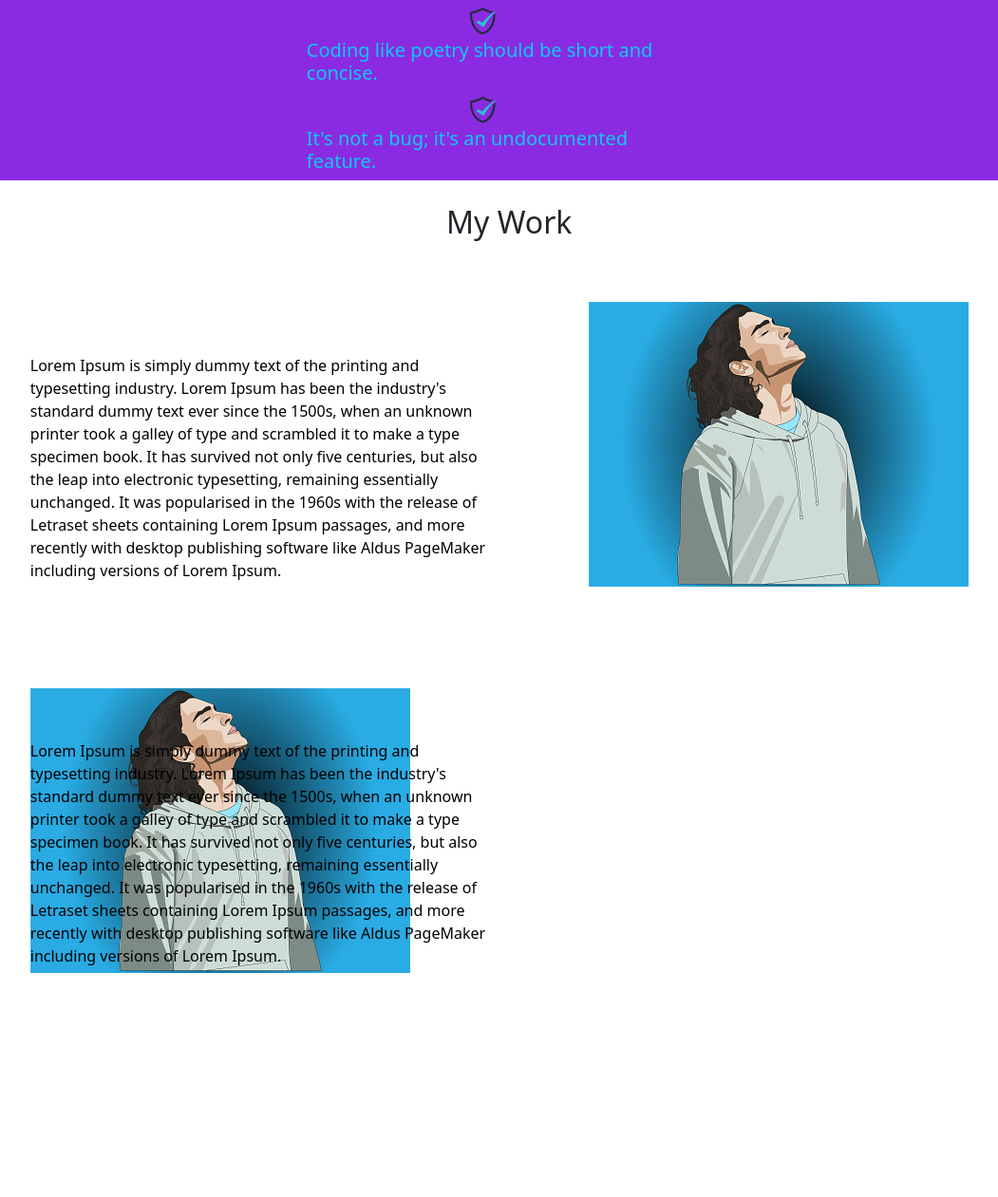
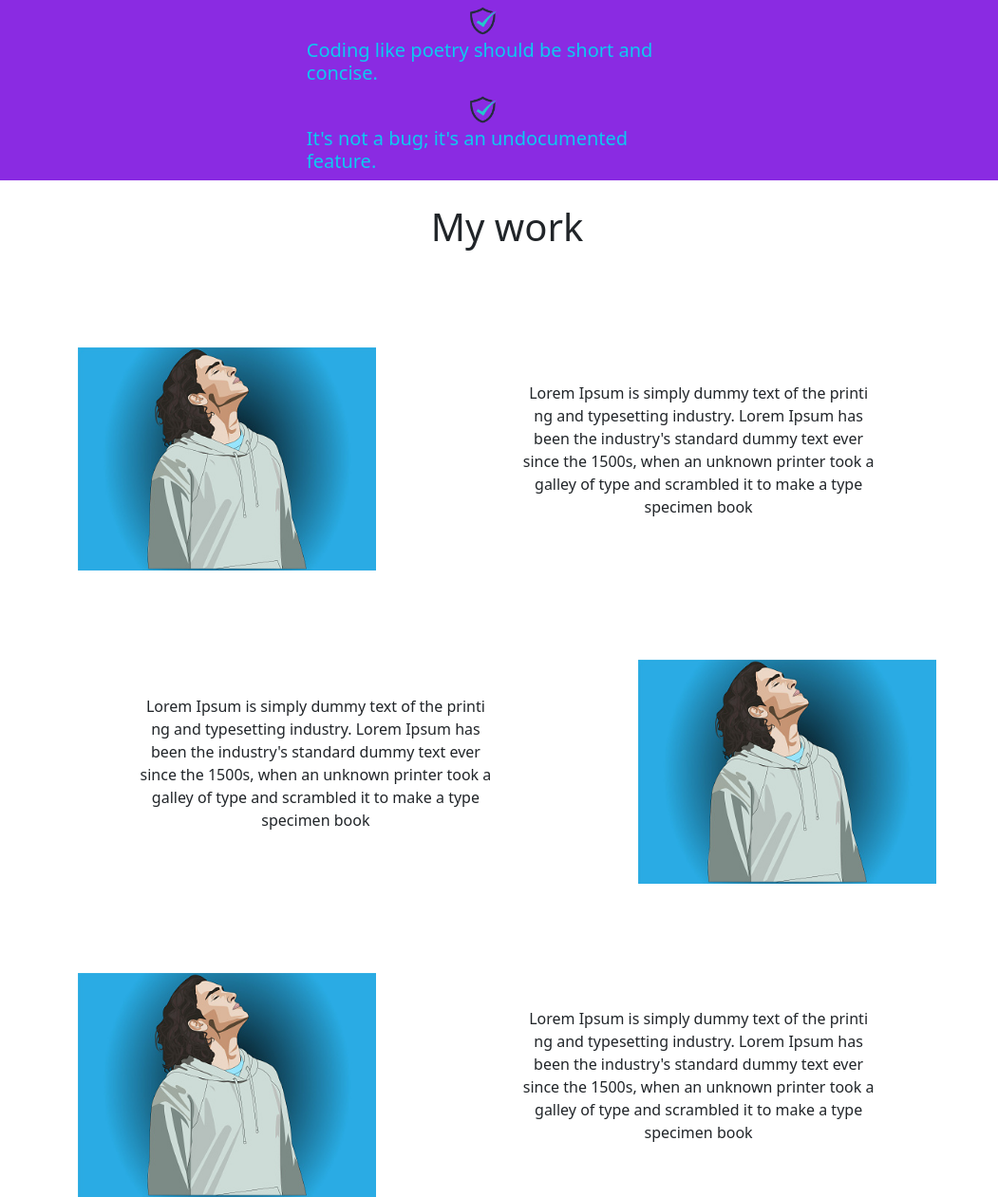
Before and after one commit to LorenzSalonga/portfolio, a plain HTML site: page index.html in a window 1280 px wide. Shown: the part 665-1926 px from the top of the page at 95% size, without its empty margins (106-1157 px from the left). Before the commit the page ends 1756 px from the top, so only its background shows below. Drawn offline with nearby package versions, Linux system fonts and the light colour scheme.

```diff
--- a/index.html
+++ b/index.html
@@ -93,35 +93,43 @@
 
 
               <!--Work-->
-              <section id="work" class="">
+              <section id="Work" style="height: 130vh; text-align: center; padding-top: 2%;">
+                <h1>My work</h1>
                 <div>
-                  <h2 style="margin-left: 45%; padding-top: 2%;">My Work</h2>
+                    <div class="row">
+                        <div class="col-6">
+                            <img src="0a1972fe1254e5c170f23cc0d37957d5.jpg"
+                                alt="" style="width: 50%; padding-left: 205; padding-top: 15%; margin-left: 10%;">
+                        </div>
+                        <div class="col-6" style="padding-top: 10%; padding-right: 20%;">
+                            <p>Lorem Ipsum is simply dummy text of the printi
+                                ng and typesetting industry. Lorem Ipsum has been the industry's standard dummy text ever since
+                                the 1500s, when an unknown printer took a galley of type and scrambled it to make a type
+                                specimen book</p>
+                        </div>
+                        <div class="col-6" style="padding-top: 10%; padding-left: 20%;">
+                            <p>Lorem Ipsum is simply dummy text of the printi
+                                ng and typesetting industry. Lorem Ipsum has been the industry's standard dummy text ever since
+                                the 1500s, when an unknown printer took a galley of type and scrambled it to make a type
+                                specimen book</p>
+                        </div>
+                        <div class="col-6" >
+                                <img src="0a1972fe1254e5c170f23cc0d37957d5.jpg"
+                                alt="" style="width: 50%; padding-right: 205; padding-top: 15%; margin-right: 10%;">
+                        </div>
+                        <div class="col-6">
+                            <img src="0a1972fe1254e5c170f23cc0d37957d5.jpg"
+                                alt="" style="width: 50%; padding-left: 205; padding-top: 15%; margin-left: 10%;">
+                        </div>
+                        <div class="col-6" style="padding-top: 10%; padding-right: 20%;">
+                            <p>Lorem Ipsum is simply dummy text of the printi
+                                ng and typesetting industry. Lorem Ipsum has been the industry's standard dummy text ever since
+                                the 1500s, when an unknown printer took a galley of type and scrambled it to make a type
+                                specimen book</p>
+                        </div>
+                    </div>
                 </div>
-
-                <div class="container container-fluid">
-
-                  <div class="row d-flex align-items-center text-white " style="padding: 5%;">
-
-                      <div class="col-6">
-                        <img src="0a1972fe1254e5c170f23cc0d37957d5.jpg" style="margin-left: 120%;" alt="">
-
-                    <p class="text-black" style="margin-top: -50%;">Lorem Ipsum
-                      is simply dummy text of the printing and typesetting industry. Lorem Ipsum has been the industry's standard dummy text ever since the 1500s, when an unknown printer took a galley of type and scrambled it to make a type specimen book. It has survived not only five centuries, but also the leap into electronic typesetting, remaining essentially unchanged. It was popularised in the 1960s with the release of Letraset sheets containing Lorem Ipsum passages, and more recently with desktop publishing software like Aldus PageMaker including versions of Lorem Ipsum.
-                     </p><br><br><br><br>
-
-                     <img src="0a1972fe1254e5c170f23cc0d37957d5.jpg" alt="">
-
-                    <p class="text-black" style="margin-top: -50%;">Lorem Ipsum
-                      is simply dummy text of the printing and typesetting industry. Lorem Ipsum has been the industry's standard dummy text ever since the 1500s, when an unknown printer took a galley of type and scrambled it to make a type specimen book. It has survived not only five centuries, but also the leap into electronic typesetting, remaining essentially unchanged. It was popularised in the 1960s with the release of Letraset sheets containing Lorem Ipsum passages, and more recently with desktop publishing software like Aldus PageMaker including versions of Lorem Ipsum.
-                     </p>
-
-
-                        </div>
-                        </div>
-                        </div>
-
-              </section>
-
+            </section>
 
 
 
```
